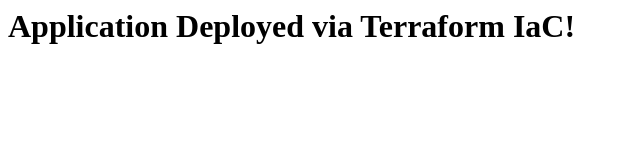
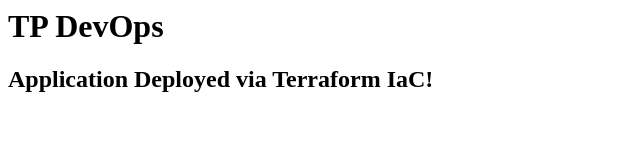
Before and after one commit to mo-hamedaziz/insat-tp4-devops, a plain HTML site: page web-app/index.html in a window 1280 px wide. Shown: the whole page, without its empty margins (0-640 px from the left). Drawn offline with Linux system fonts and the light colour scheme.

```diff
--- a/web-app/index.html
+++ b/web-app/index.html
@@ -1 +1,2 @@
-<h1>Application Deployed via Terraform IaC!</h1>
+<h1>TP DevOps</h1>
+<h2>Application Deployed via Terraform IaC!</h2>
```
Also changed, not shown: 2 other files.
